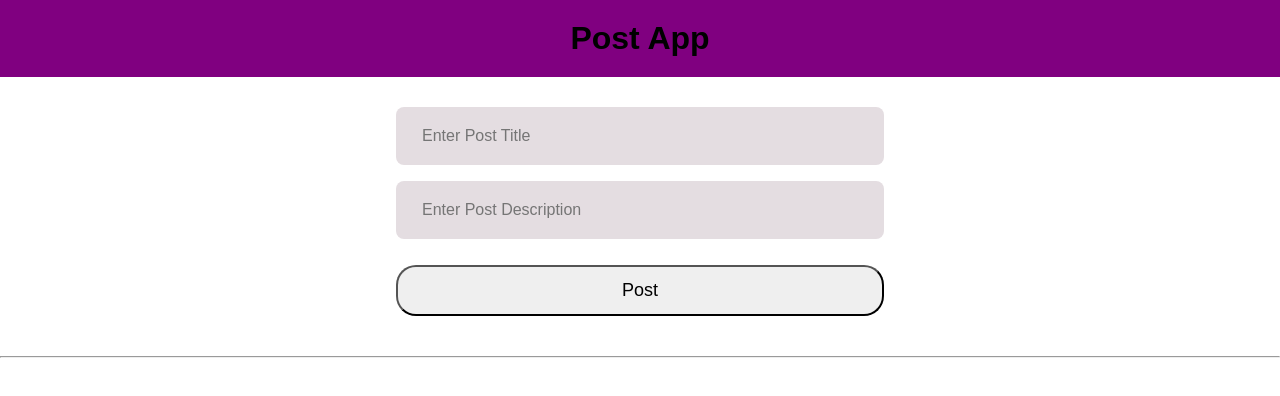
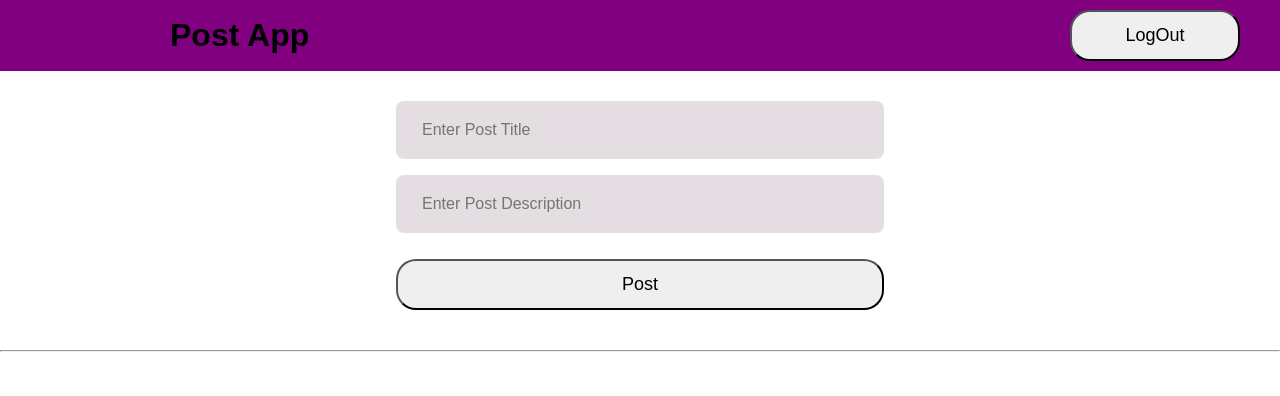
Before and after one commit to tariqkhan129/Post-App-with-FireBase, a plain HTML site: page dashboard.html in a window 1280 px wide. Drawn offline with Linux system fonts and the light colour scheme; no server answers.

Commit message:
LogOut Functionality added

```diff
--- a/dashboard.css
+++ b/dashboard.css
@@ -7,10 +7,23 @@
 
 #head{
     background-color: purple;
-    text-align: center;
-    padding: 20px;
+    display:flex;
+    justify-content:space-between;
+    align-items: center;
 }
 
+#head h1 {
+    margin-left: 170px;
+}
+
+#head button {
+    width: 170px;
+    margin-right: 40px;
+}
+
+#head button:hover {
+    background-color: rgb(184, 98, 184);
+}
 .inputSection {
     display: flex;
     flex-direction: column;
--- a/dashboard.html
+++ b/dashboard.html
@@ -11,6 +11,7 @@
 <h1>
     Post App
 </h1>
+<button id="logOut">LogOut</button>
 </div>
 <div class="inputSection">
 <input type="text" class="form-input" placeholder="Enter Post Title" id="title" />
@@ -25,5 +26,6 @@
 
 
 <script type="module" src="./dashboard.js"></script>
+<script type="module" src="./logOut.js"></script>
 </body>
 </html>
--- /dev/null
+++ b/logOut.js
@@ -0,0 +1,16 @@
+import { auth } from "./firebase.mjs"
+import { signOut } from "https://www.gstatic.com/firebasejs/10.1.0/firebase-auth.js";
+
+
+const btn =document.getElementById('logOut')
+
+btn.addEventListener('click', ()=>{
+
+    signOut(auth).then(() => {
+        alert('You Have Successfully LogOut Your Account')
+
+        window.location.href='./index.html'
+    }).catch((error) => {
+        // An error happened.
+    });
+})
```
